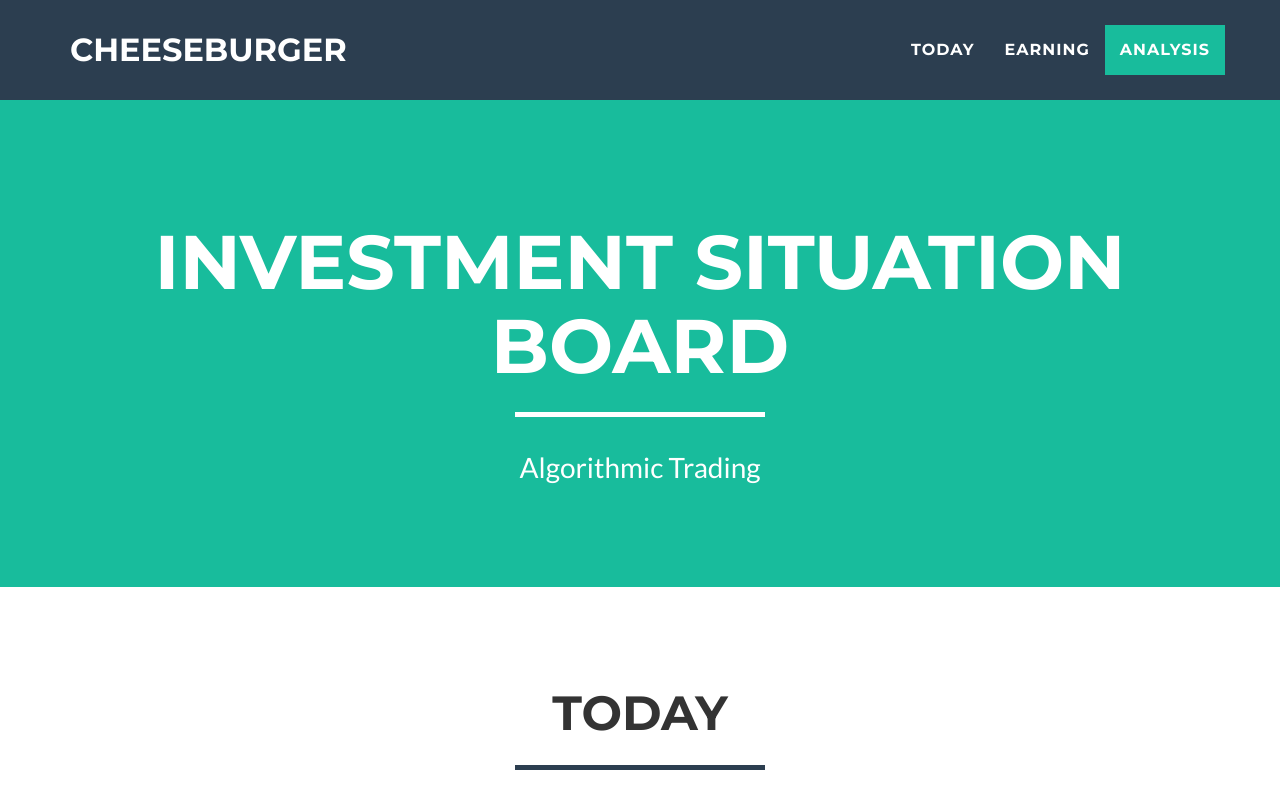
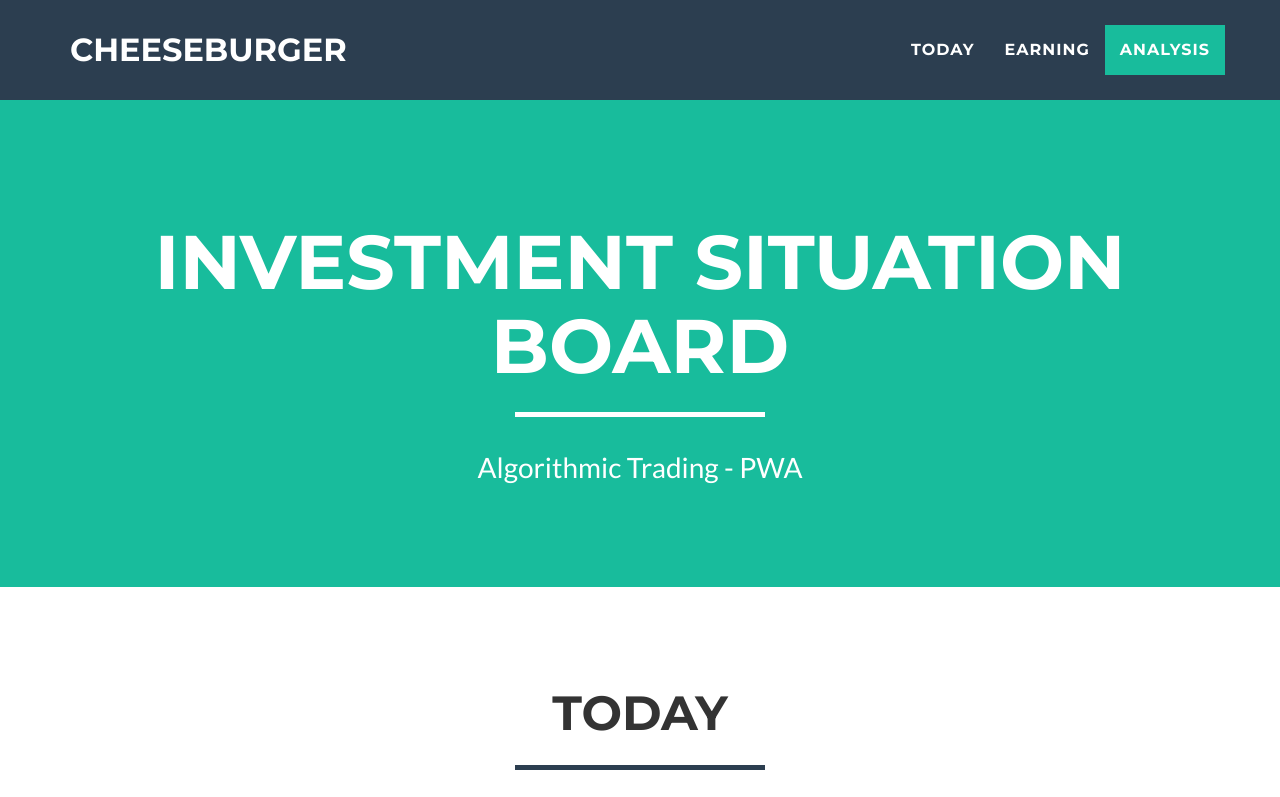
Before and after one commit to Jeonghwan-Cheon/Investment-Board, a website: page index.html in a window 1280 px wide. Shown: the top 797 px of the page. Drawn offline with nearby package versions, Linux system fonts and the light colour scheme.

Commit message:
Update index.html

```diff
--- a/index.html
+++ b/index.html
@@ -82,7 +82,7 @@
                     <div class="intro-text">
                         <h1 class="name">Investment Situation Board</h1>
                         <hr class="star-light">
-                        <span class="skills">Algorithmic Trading</span>
+                        <span class="skills">Algorithmic Trading - PWA</span>
                     </div>
                 </div>
             </div>
```
